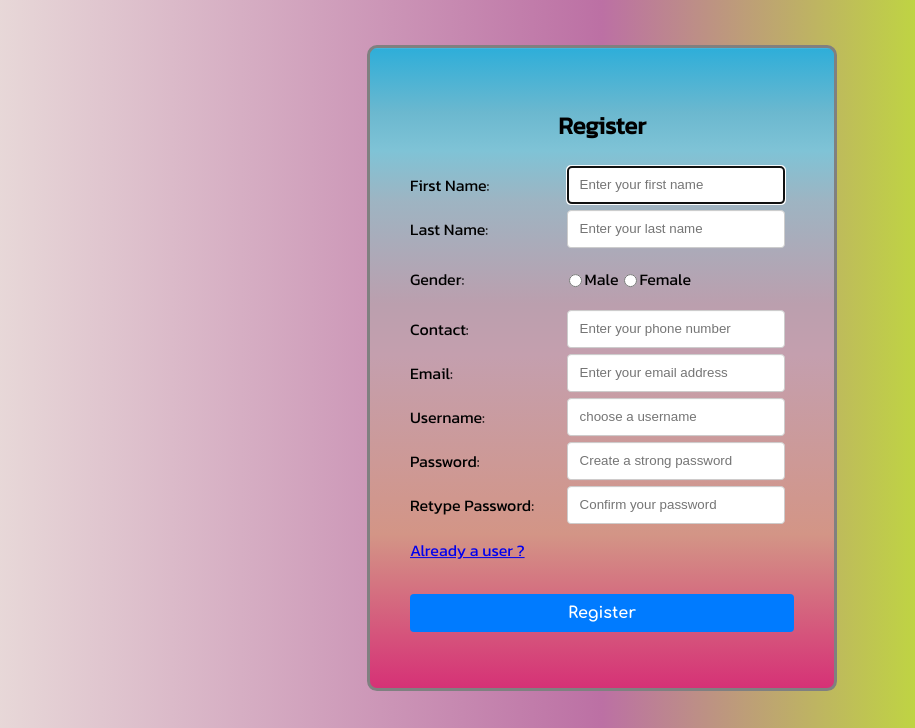
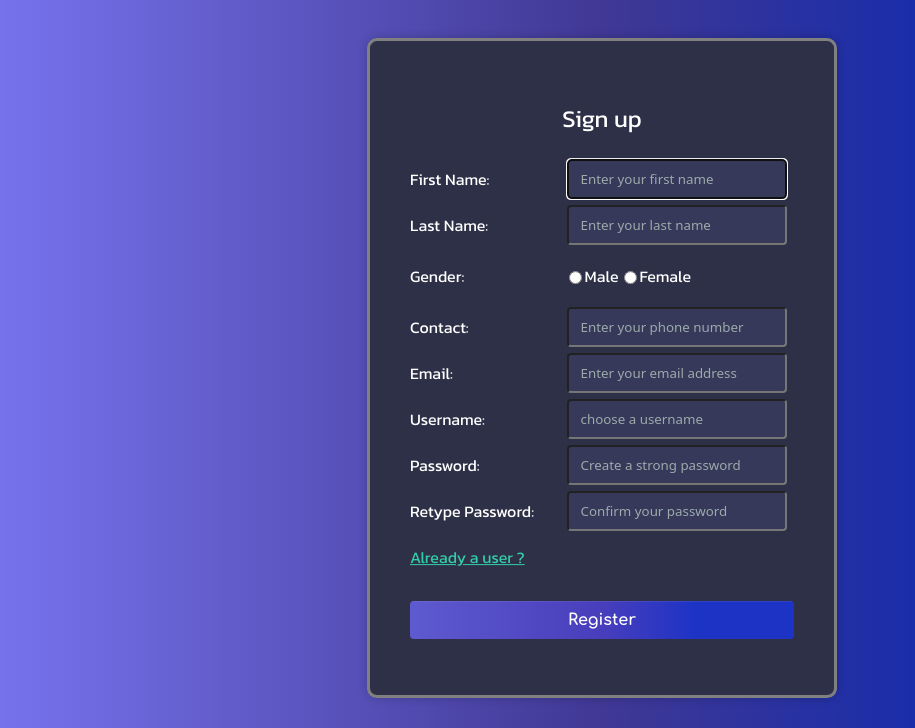
Before and after one commit to nomadisop/Pce_Comp_Web_Programming_lab_Adnan_Ansar_Qureshi, a PHP site: page /reg.html in a window 1280 px wide. Shown: the part 72-800 px from the top of the page, without its empty margins (38-953 px from the left). Run offline with PHP 8.4, Linux system fonts and the light colour scheme; some web fonts are replaced.

Commit message:
updated registration form
changed background color  of form , container bg, font style of input field, button color,

```diff
--- a/reg.css
+++ b/reg.css
@@ -7,7 +7,7 @@ body .navbar{
     margin: -1vh;
 }
 body{
-    background-image:linear-gradient(90deg,#EADEDB 0%, #BC70A4 50%, #BFD641 75%)
+    background-image:linear-gradient(90deg,#7a76f2 0%, #403894 50%, #192daa 75%);
   }
 .navbar .cont1{
     list-style: none;
@@ -51,7 +51,9 @@ body{
     color: green;
 }
 
-
+.maincnt input::placeholder{
+    color: #9caaaa;
+}
 
 
 .maincnt{
@@ -60,8 +62,11 @@ body{
 }
 .gender1 ,label{
     font-family: 'Kanit', sans-serif;
+    color: white;
 }
-
+.regbox{
+    box-shadow: 0px 0px 10px rgb(0, 0, 0, 0.2);
+}
 .regbox h2{
     text-align: center;
     width: 100%;
@@ -69,6 +74,10 @@ body{
 }
 .a_user{
     font-family: 'Kanit', sans-serif;
+    color: #32cda9;
+}
+.a_user:hover{
+    color: #3eeac2;
 }
 
 
@@ -86,14 +95,7 @@ body{
   flex-wrap: wrap;
   width: 30%;
   margin-top: 5vh;
-  background-image:linear-gradient(#2eaed9 0%,
-    #6bb8cf 10%,
-    #7fc3d6 16%,
-    #9eb4c2 24%,
-    #bb9fae 40%,
-    #c49fae 48%,
-    #d39586 76%,
-    #d63176 100%);
+  background-color: #2e3047;
 }
 .regbox label{
     width: 40%;
@@ -106,12 +108,15 @@ body{
     width: 50%;
     padding: 2px 12px;
     margin: 3px;
-    border: 1px solid rgb(204, 204, 204);
+    color: white;
+    font-family: system-ui, -apple-system, BlinkMacSystemFont, 'Segoe UI', Roboto, Oxygen, Ubuntu, Cantarell, 'Open Sans', 'Helvetica Neue', sans-serif;
+    background: #36395a;
     border-radius: 4px;
     height: 4vh;
 }
+
 .regbox button{
-    background-color: #007BFF;
+    background-image:linear-gradient(90deg,#5e5acf 0%, #483ebc 50%, #1c33c6 75%);
     font-family: 'Comfortaa', cursive;
     color: #fff;
     padding: 10px;
@@ -126,8 +131,10 @@ body{
 }
 
 .regbox button:hover{
-    background-color: #0056b3;
+    background-image: none;
+    background-color: #2437b2;
 }
+
 .gender{
     display: inline-block;
 }
--- a/reg.html
+++ b/reg.html
@@ -46,7 +46,7 @@
     <form action="#" method="post">
     <div class="maincnt">
         <div class="regbox">
-            <h2>Register</h2>
+            <h2 style="color:white;font-weight: 500;">Sign up</h2>
             <label for="FirstName" >First Name:</label>
             <input type="text" id="fname" required class="inpbox" placeholder="Enter your first name" autofocus>
             <label for="LastName">Last Name:</label>
@@ -55,7 +55,7 @@
             <input type="radio" value="Male" class="gender" name="Gender"><p class="gender1">Male</p>
             <input type="radio" value="Female" class="gender" name="Gender"><p class="gender1">Female</p>
             <label for="contact">Contact:</label>
-            <input type="text" id="tel" pattern="[0-9]{10}" class="inpbox" placeholder="Enter your phone number">
+            <input type="tel" id="tel" maxlength="10" inputmode="numeric" pattern="^[0-9]{10}$" class="inpbox" placeholder="Enter your phone number">
             <label for="Email">Email:</label>
             <input type="email" id="email" required class="inpbox" placeholder="Enter your email address">
             <label for="Username">Username:</label>
```
